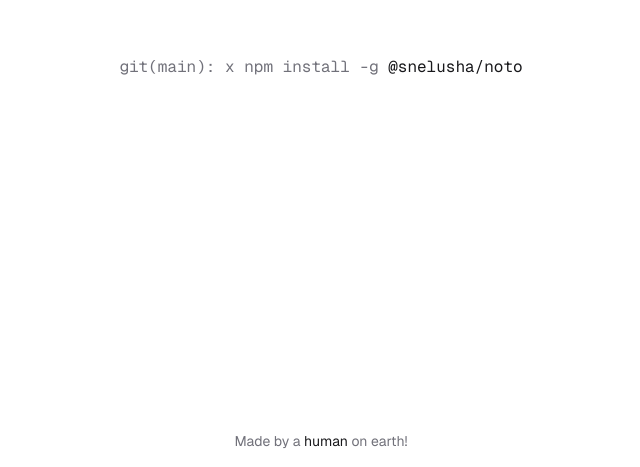
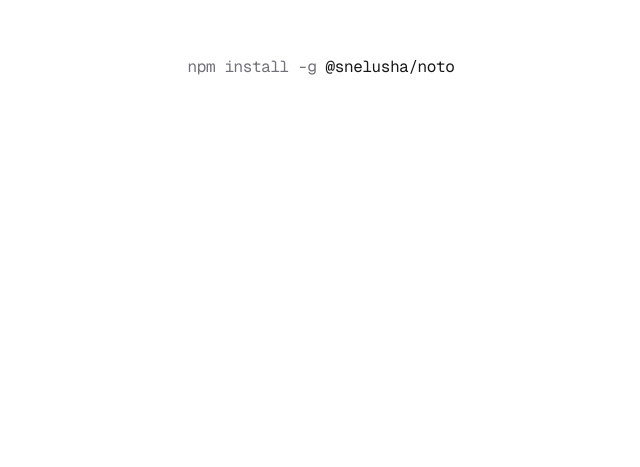
Before and after one commit to sstegmanbsd/noto, a Next.js app in the folder apps/web/: page / in a window 1280 px wide. Shown: the part 333-800 px from the top of the page, without its empty margins (319-959 px from the left). Built offline with nearby package versions, Linux system fonts and the light colour scheme.

Commit message:
feat: update metadata and remove footer

```diff
--- a/apps/web/app/layout.tsx
+++ b/apps/web/app/layout.tsx
@@ -7,8 +7,8 @@
 import type { Metadata, Viewport } from "next";
 
 export const metadata: Metadata = {
-  title: "something",
-  description: "Made by a human on earth!",
+  title: "noto",
+  description: "Generate clean commit messages in a snap! ✨",
 };
 
 export const viewport: Viewport = {
--- a/apps/web/app/page.tsx
+++ b/apps/web/app/page.tsx
@@ -2,17 +2,11 @@
   return (
     <main className="grid min-h-dvh place-items-center">
       <div>
-        <h1 className="text-muted-foreground font-mono text-base">
-          git(main): x npm install -g <span className="text-secondary-foreground">@snelusha/noto</span>
+        <h1 className="text-muted-foreground font-mono text-base tracking-tight">
+          npm install -g&nbsp;
+          <span className="text-secondary-foreground">@snelusha/noto</span>
         </h1>
       </div>
-      <footer className="fixed inset-x-0 bottom-4 flex items-center justify-center">
-        <p className="text-muted-foreground">
-          Made by a&nbsp;
-          <span className="text-secondary-foreground">human</span>
-          &nbsp;on earth!
-        </p>
-      </footer>
     </main>
   );
 }
```
